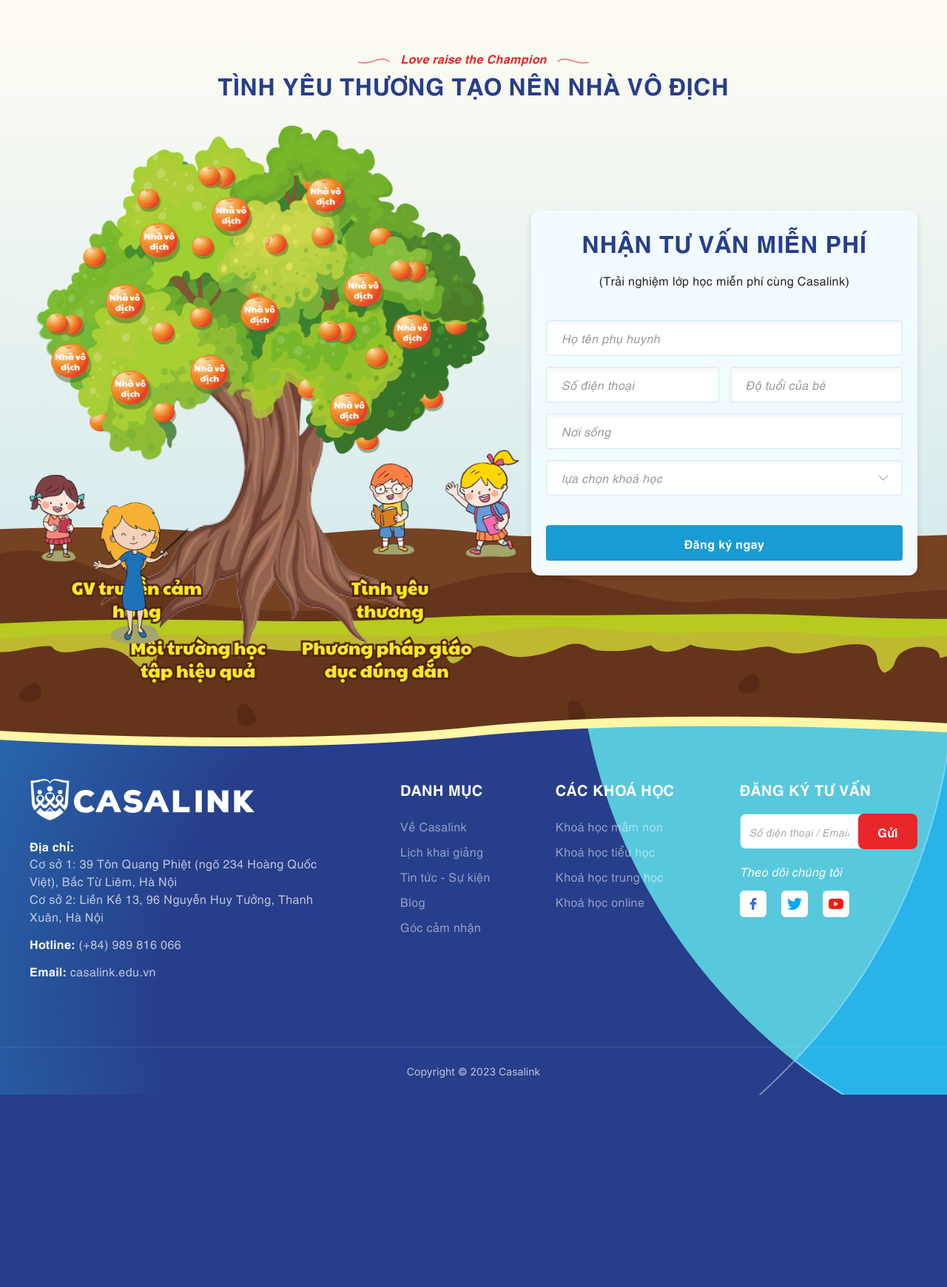
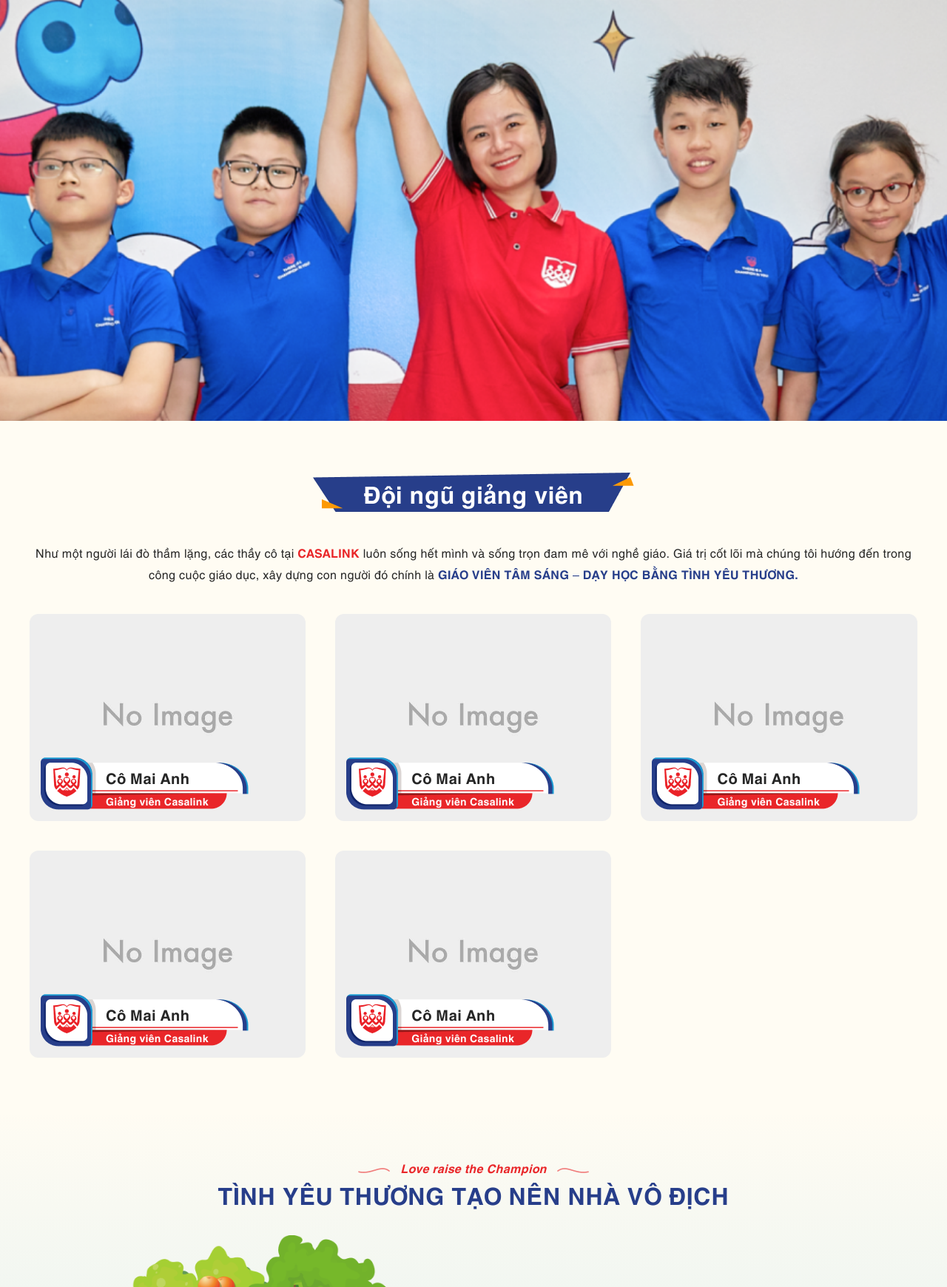
Before and after one commit to lemanhhai1310/casalink-1693853612, a PHP site: page /giang_vien.php in a window 1280 px wide. Shown: the part 128-1868 px from the top of the page at 74% size. Before the commit the page ends 1608 px from the top, so only its background shows below. Run offline with PHP 8.4, Linux system fonts and the light colour scheme; some libraries are stand-ins or nearby versions.

Commit message:
feat: page giang_vien.php

```diff
--- a/giang_vien.php
+++ b/giang_vien.php
@@ -2,5 +2,42 @@
 <?php $bodyClass = '' ?>
 <?php $isLogin = false ?>
 <?php require "template-parts/layouts/header.php"; ?>
+<div uk-slideshow="animation: push; min-height: 300; max-height: 569">
 
+    <div class="uk-position-relative uk-visible-toggle uk-light" tabindex="-1">
+
+        <ul class="uk-slideshow-items">
+            <li>
+                <img src="images/0601_5_2.png" alt="" uk-cover>
+            </li>
+        </ul>
+
+        <a class="uk-position-center-left uk-position-small uk-hidden-hover" href="#" uk-slidenav-previous uk-slideshow-item="previous"></a>
+        <a class="uk-position-center-right uk-position-small uk-hidden-hover" href="#" uk-slidenav-next uk-slideshow-item="next"></a>
+        <ul class="uk-slideshow-nav uk-dotnav uk-flex-center uk-position-bottom-center uk-position-medium"></ul>
+
+    </div>
+
+</div>
+<div class="uk-section">
+    <div class="uk-container">
+        <h1 class="uk-text-center giangvien__title uk-background-center-center uk-background-norepeat" data-src="images/Group_45445-2.png" uk-img>Đội ngũ giảng viên</h1>
+        <p class="uk-margin-medium-top giangvien__desc">Như một người lái đò thầm lặng, các thầy cô tại <strong>CASALINK</strong> luôn sống hết mình và sống trọn đam mê với nghề giáo. Giá trị cốt lõi mà chúng tôi
+            hướng đến trong công cuộc giáo dục, xây dựng con người đó chính là <span>GIÁO VIÊN TÂM SÁNG – DẠY HỌC BẰNG TÌNH YÊU THƯƠNG.</span></p>
+        <div class="uk-child-width-1-3@m uk-grid-40-m uk-grid-small uk-margin-medium-top" uk-grid>
+            <?php for ($i=1;$i<=5;$i++): ?>
+            <div>
+                <div class="giangvien__cover uk-cover-container">
+                    <img src="images/noimage.jpg" alt="" uk-cover="">
+                    <canvas width="400" height="300"></canvas>
+                    <div class="giangvien__box uk-position-bottom-left uk-position-small" style="width: 281px;height: 71px;" data-src="images/Group.png" uk-img>
+                        <div>Cô Mai Anh</div>
+                        <div>Giảng viên Casalink</div>
+                    </div>
+                </div>
+            </div>
+            <?php endfor; ?>
+        </div>
+    </div>
+</div>
 <?php require "template-parts/layouts/footer.php"; ?>
--- a/scss/_app.scss
+++ b/scss/_app.scss
@@ -41,8 +41,8 @@
 @import 'pages/home';
 @import 'pages/about';
 @import 'pages/contact';
-
 @import 'pages/login';
+@import 'pages/giang_vien';
 
 @import 'themes/theme';
 @import 'themes/admin';
--- a/style.css
+++ b/style.css
@@ -1341,5 +1341,59 @@
   display: flex;
   border-left: 1px dashed rgba(0, 0, 0, 0.4);
 }
+.giangvien__cover {
+  border-radius: 12px;
+}
+.giangvien__title {
+  font-size: calc(1.325rem + 0.9vw);
+  font-family: "UTM Helve Bold", sans-serif;
+  color: #FFF;
+  line-height: 1.12;
+  min-height: 53px;
+  display: flex;
+  align-items: center;
+  justify-content: center;
+}
+@media (min-width: 1200px) {
+  .giangvien__title {
+    font-size: 2rem;
+  }
+}
+.giangvien__desc {
+  font-size: 1rem;
+  line-height: 1.75;
+  color: #262626;
+  text-align: center;
+  font-family: "UTM Helve Regular", sans-serif;
+}
+.giangvien__desc strong {
+  font-family: "UTM Helve Bold", sans-serif;
+  color: var(--Red, #E92629);
+}
+.giangvien__desc span {
+  font-family: "UTM Helve Bold", sans-serif;
+  color: var(--Blue, #273E8A);
+}
+.giangvien__box {
+  padding: 0 20px;
+  padding-left: 88px;
+  padding-bottom: 3px;
+  display: flex;
+  flex-direction: column;
+  justify-content: end;
+  gap: 8px;
+}
+.giangvien__box > *:nth-child(1) {
+  color: #262626;
+  font-family: "UTM Helve Bold", sans-serif;
+  line-height: 1.4;
+  font-size: 1.25rem;
+}
+.giangvien__box > *:nth-child(2) {
+  color: #FFF;
+  font-size: 0.875rem;
+  font-family: "UTM Helve Bold", sans-serif;
+  line-height: 1.4285714286;
+}
 
 /*# sourceMappingURL=style.css.map */
--- a/template-parts/layouts/header.php
+++ b/template-parts/layouts/header.php
@@ -48,7 +48,7 @@
                 --header-top-left: url(images/Group-272.png);
                 --header-top-right: url(images/Group-271.png);
             "
-            class="header__top uk-navbar-container">
+            class="header__top uk-navbar-container uk-visible@m">
             <div class="uk-container">
                 <div uk-navbar>
 
```
Also changed, not shown: scss/pages/_giang_vien.scss (added, +53 -0 lines), images/0601_5_2.png (added), images/Group.png (added), images/Group_45445-2.png (added), 1 other file.
